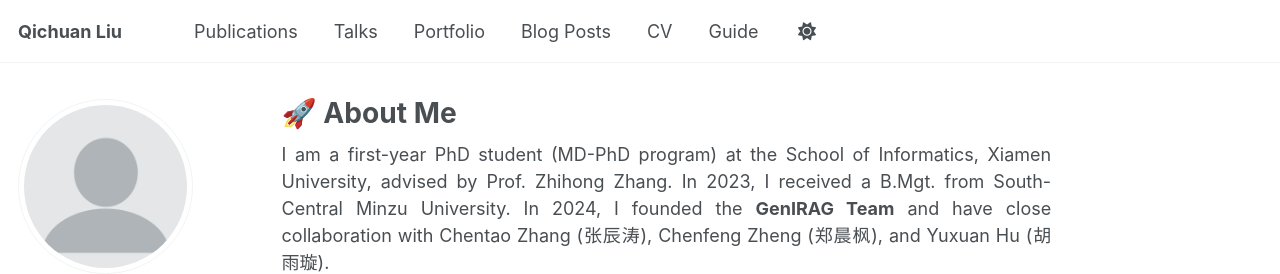
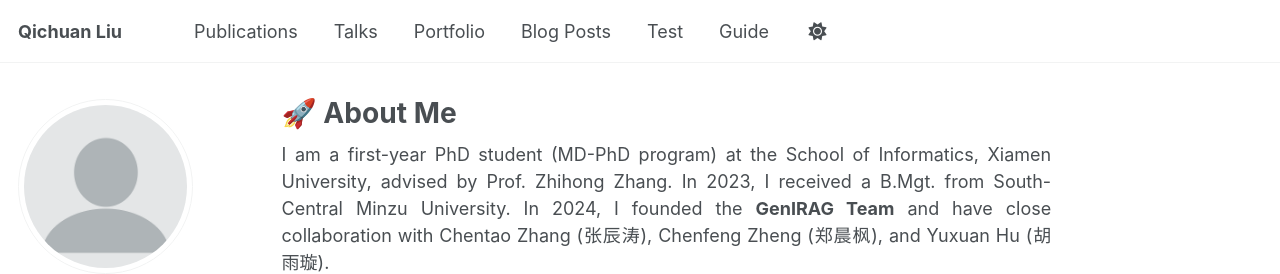
Before and after one commit to qcliu2001/qcliu2001.github.io, a Jekyll site: the page built from _pages/about.md, in a window 1280 px wide. Shown: the top 274 px of the page. Built offline with Jekyll 4.4.1, drawn with Linux system fonts in a browser that asks for light colours; some web fonts are replaced.

Commit message:
Update navigation.yml

```diff
--- a/_data/navigation.yml
+++ b/_data/navigation.yml
@@ -23,8 +23,8 @@ main:
   - title: "Blog Posts"
     url: /year-archive/
 
-  - title: "CV"
-    url: /cv/
+  - title: "Test"
+    url: /test/
 
   # - title: "CV"
   #   url: /cv-json/
```
